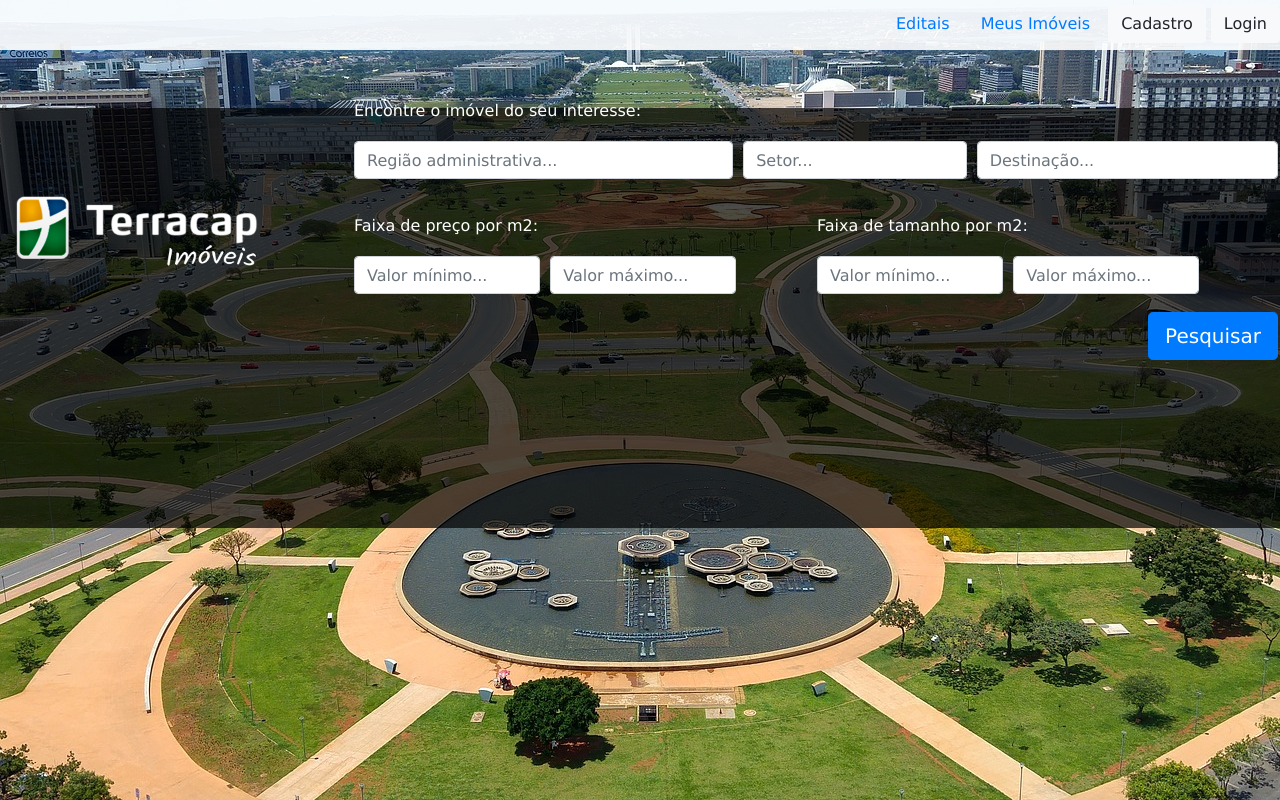
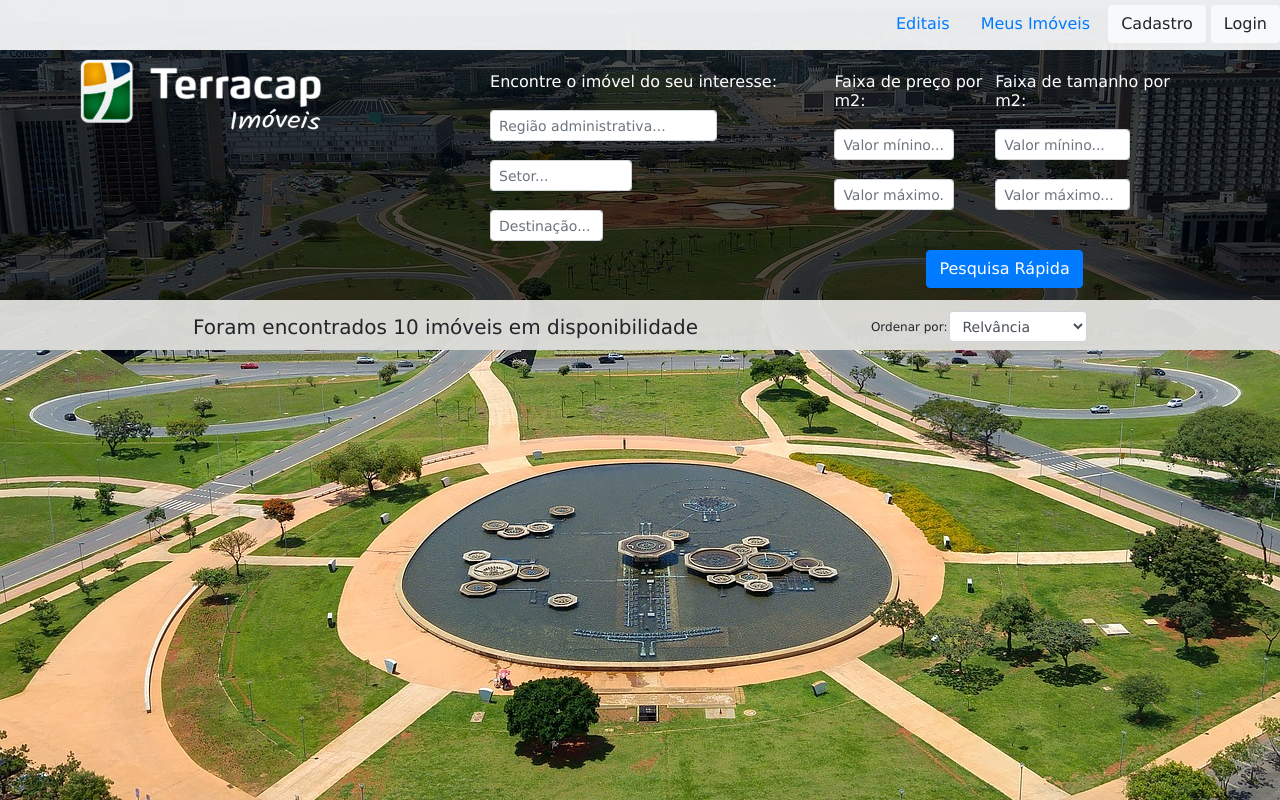
Before and after one commit to rodrigots83/TerraImoveis, a plain HTML site: page resultado_pesquisa.html in a window 1280 px wide. Drawn offline with nearby package versions, Linux system fonts and the light colour scheme.

```diff
--- a/resultado_pesquisa.html
+++ b/resultado_pesquisa.html
@@ -24,7 +24,10 @@
          }
     </style>
 </head>
-<body  style="background-color:#EBEBE8" leftmargin="1" rightmargin="2" topmargin="1">
+
+<form>
+
+        <div  style="background-color:#EBEBE8" leftmargin="1" rightmargin="2" topmargin="1">
             <div style="opacity:0.9;position:absolute;background-color:white;text-align:right;width:100%;height:50px"></div>
             <div style="opacity:1;position:absolute;text-align:right;width:100%;top:5">
                 <button type="button" class="btn btn-link">Editais</button>
@@ -33,81 +36,97 @@
                 <button type="button" class="btn btn-light">Login</button>
             </div>
 
-            <div style="opacity:1;position:absolute;width:100%;top:10%">
-                <table>
+            <div style="opacity:1;position:absolute;width:100%;top:50;">
+                <table border="0" align="center" width="90%">
                     <tr>
-                        <td><br><img src="imagens/logoTerraImoveis3.png" width="350"></td>
-                    <td>
+                        <td valign="top"><img src="imagens/logoTerraImoveis3.png" width="350"></td>
+                        <td align="center">
 
                                 <br>
-                            <table align="center" border="0">
+                                <table align="center" border="0" align="center" width="90%">
                                     <tr>
-                                    <td style="color:white;" colspan="2">Encontre o imóvel do seu interesse:<br><br></td>
-                                </tr>
-                                <tr>
-                                    <td colspan="2">
+                                        <td width="50%" valign="top">
 
-                                        <form>
-                                          <div class="form-row">
-                                            <div class="col-5">
-                                              <input type="text" class="form-control" placeholder="Região administrativa...">
-                                            </div>
-                                            <div class="col-3">
-                                              <input type="text" class="form-control" placeholder="Setor...">
-                                            </div>
-                                            <div class="col-4">
-                                              <input type="text" class="form-control" placeholder="Destinação...">
-                                            </div>
-                                          </div>
-                                        </form>
-                                        <br>
-                                    </td>
-                                </tr>
-                                <tr>
-                                    <td style="color:white;">Faixa de preço por m2:<br><br></td>
-                                    <td style="color:white;">Faixa de tamanho por m2:<br><br></td>
-                                </tr>
+                                            <table width="100%">
                                                 <tr>
                                                     <td style="color:white;">
-                                            <form>
-                                              <div class="form-row">
-                                                <div class="col-5">
-                                                  <input type="text" class="form-control" placeholder="Valor mínimo...">
-                                                </div>
-                                                <div class="col-5">
-                                                  <input type="text" class="form-control" placeholder="Valor máximo...">
-                                                </div>
-                                                </div>
-                                              </div>
-                                            </form>
-                                    </td>
-                                    <td style="color:white;">
-                                            <form>
-                                              <div class="form-row">
-                                                <div class="col-5">
-                                                  <input type="text" class="form-control" placeholder="Valor mínimo...">
-                                                </div>
-                                                <div class="col-5">
-                                                  <input type="text" class="form-control" placeholder="Valor máximo...">
-                                                </div>
-                                                </div>
-                                              </div>
-                                            </form>
-                                    </td>
-                                </tr>
-                                <tr>
-                                    <td colspan="2" align="right"><button type="button" class="btn btn-primary btn-lg">Pesquisar</button></td>
-                                </tr>
-                            </table>
-                        </div>
+
+                                                        Encontre o imóvel do seu interesse:<br><br>
+
+                                                        <input class="form-control form-control-sm col-sm-8" type="text" placeholder="Região administrativa...">
+                                                        <br>
+                                                        <input class="form-control form-control-sm col-sm-5" type="text" placeholder="Setor...">
+                                                        <br>
+                                                        <input class="form-control form-control-sm col-sm-4" type="text" placeholder="Destinação...">
 
 
                                                     </td>
                                                 </tr>
                                             </table>
 
-            <div style="background-color:black;opacity:0.7;position:absolute;z-index:-1;width:100%;height:420px;top:10%">
+                                            <br>
+                                        </td>
+                                        <td width="50%" valign="top">
+
+                                            <table width="100%" BORDER="0">
+                                                <tr>
+                                                    <td style="color:white;">
+
+                                                        Faixa de preço por m2:<br><br>
+
+                                                        <input class="form-control form-control-sm col-sm-9" type="text" placeholder="Valor mínino...">
+                                                        <br>
+                                                        <input class="form-control form-control-sm col-sm-9" type="text" placeholder="Valor máximo...">
+
+
+                                                    </td>
+                                                    <td style="color:white;">
+
+                                                        Faixa de tamanho por m2:<br><br>
+
+                                                        <input class="form-control form-control-sm col-sm-9" type="text" placeholder="Valor mínino...">
+                                                        <br>
+                                                        <input class="form-control form-control-sm col-sm-9" type="text" placeholder="Valor máximo...">
+
+                                                    </td>
+                                                </tr>
+                                                <tr>
+                                                    <td colspan="2" align="center"><br><br><button type="button" class="btn btn-primary btn-5-sm">Pesquisa Rápida</button></td>
+                                                </tr>
+                                            </table>
+
+                                        </td>
+                                </table>
+
+
+                        </td>
+                    </tr>
+                </table>
             </div>
+
+            <div style="background-color:black;opacity:0.7;position:absolute;z-index:-1;width:100%;height:350px;top:0">
+            </div>
+
+            <div style="background-color:#EBEBE8;opacity:0.9;position:absolute;z-index:-1;width:100%;height:50px;top:300">
+            </div>
+
+            <div style="opacity:1;position:absolute;margin-left:15%;text-align:left;width:70%;top:310;border:0px solid;">
+                <table width="100%" border="0">
+                    <tr>
+                        <td style="font-size:20">Foram encontrados 10 imóveis em disponibilidade</td>
+                        <td style="font-size:12" align="right">Ordenar por:
+                        <td style="font-size:12">
+                            <select class="form-control form-control-sm">
+                                <option>Relvância</option>
+                                <option>Valor</option>
+                            </select>
+
+                        </td>
+                    </tr>
+                </table>
+            </div>
+
+</form>
 
 </body>
 </html>
--- /dev/null
+++ b/resultado_pesquisa2.html
@@ -0,0 +1,26 @@
+<!DOCTYPE html>
+<html lang="en">
+<head>
+    <meta charset="UTF-8">
+    <link rel="stylesheet" href="https://stackpath.bootstrapcdn.com/bootstrap/4.3.1/css/bootstrap.min.css" integrity="sha384-ggOyR0iXCbMQv3Xipma34MD+dH/1fQ784/j6cY/iJTQUOhcWr7x9JvoRxT2MZw1T" crossorigin="anonymous">
+    <title>Title</title>
+</head>
+<body>
+
+
+<div class="container">
+  <div class="row">
+    <div class="col-md">
+      One of three columns
+    </div>
+    <div class="col-md">
+      One of three columns
+    </div>
+    <div class="col-md">
+      One of three columns
+    </div>
+  </div>
+</div>
+
+</body>
+</html>
```
Lines whose indentation alone changed are shown as unchanged.
